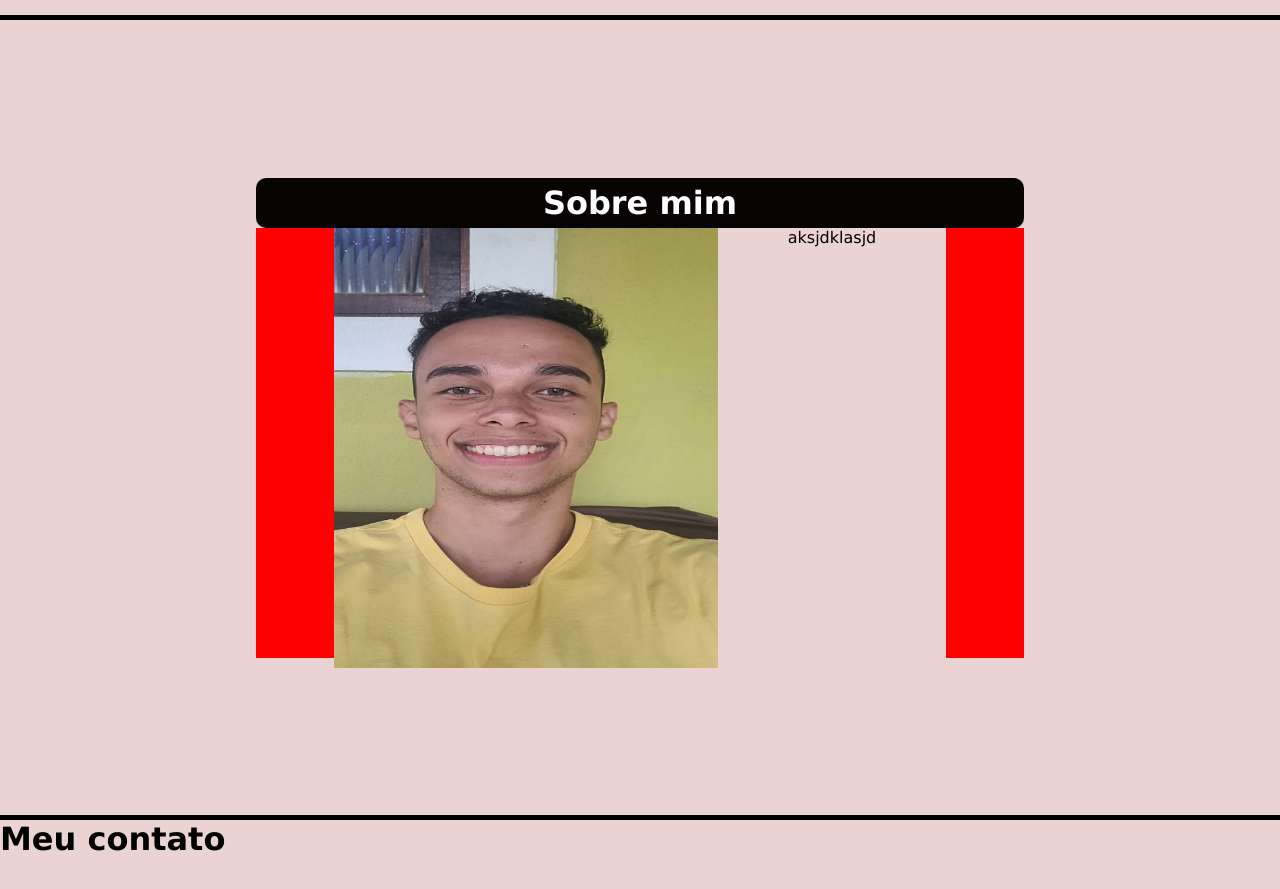
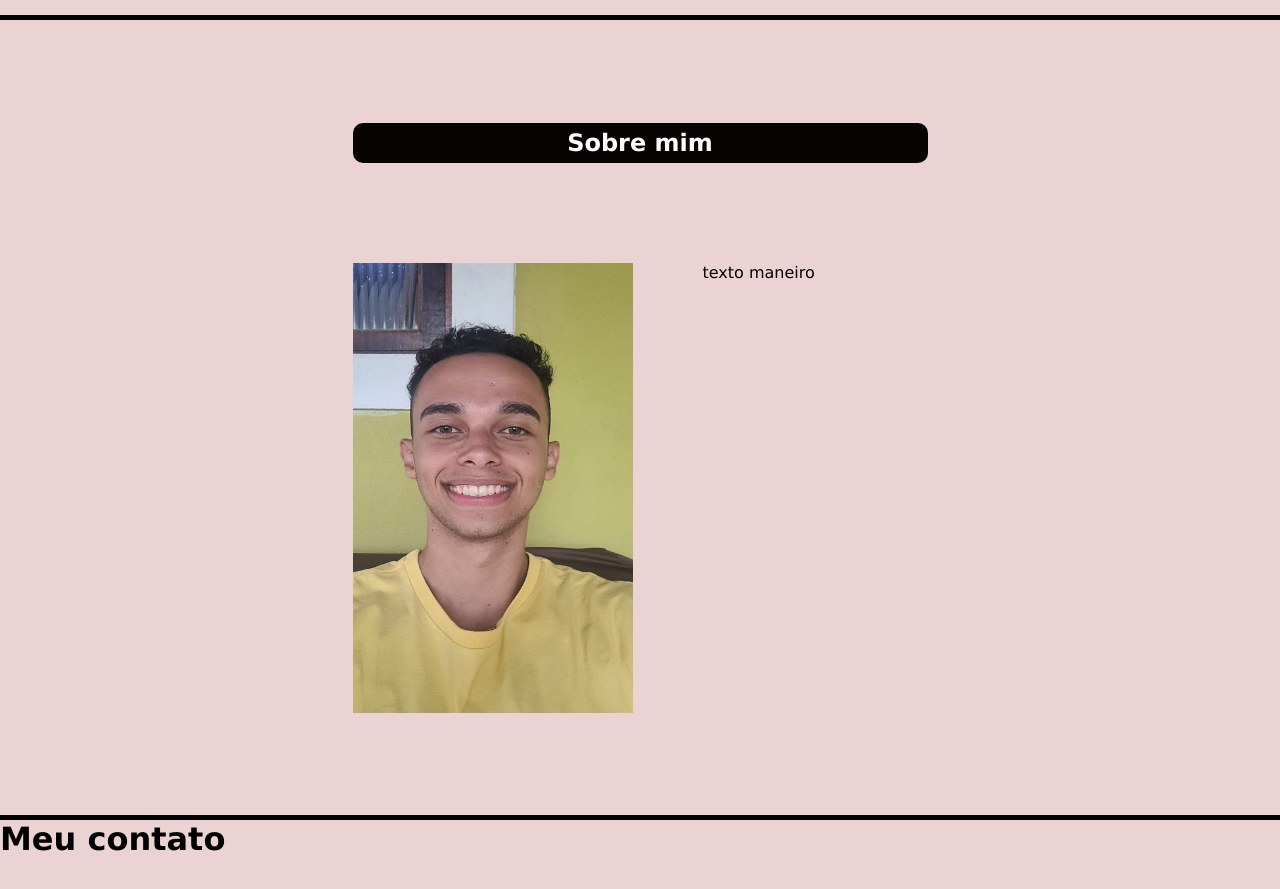
Before and after one commit to guilherme-a-pinheiro/portifolio-vue, a Vue app: page / in a window 1280 px wide. Shown: the part 780-1669 px from the top of the page. Built offline with nearby package versions, Linux system fonts and the light colour scheme.

Commit message:
sobre mim quase pronto

```diff
--- a/src/components/SobreMim.vue
+++ b/src/components/SobreMim.vue
@@ -2,11 +2,11 @@
   <div class="main">
       <div class="container">
         <div class="title">
-            <h1>Sobre mim</h1>
+            <h2>Sobre mim</h2>
         </div>
         <div class="text_img">
             <img src="../../public/imgs/image-perfil.jpeg" alt="">
-            <p>aksjdklasjd</p>
+            <p>texto maneiro</p>
         </div>
     </div>
   </div>
@@ -28,17 +28,12 @@ export default {
     }
 
     .container {
-        background: red;
-        width: 60vw;
-        height: 60vh;
-        display: flex;
-        justify-content: space-between;
-        align-items: center;
-        flex-direction: column;
+        width: 575px;
     }
 
     .text_img {
         display: flex;
+        width: 60vw;
     }
 
     .text_img p {
@@ -46,16 +41,20 @@ export default {
     }
 
     .text_img img {
-        width: 30vw;
-        height: 55vh;
+        width: 280px;
+        height: 450px;
     }
 
-    .title h1 {
+    .title h2 {
         background: #070303;
-        width: 60vw;
+        width: 575px;
         text-align: center;
         color: #fff;
         padding: 6px;
         border-radius: 10px;
     }
+
+    .title {
+        margin-bottom: 100px;
+    }
 </style>
```
Also changed, not shown: src/components/MinhasSkills.vue (deleted, +0 -17 lines).
